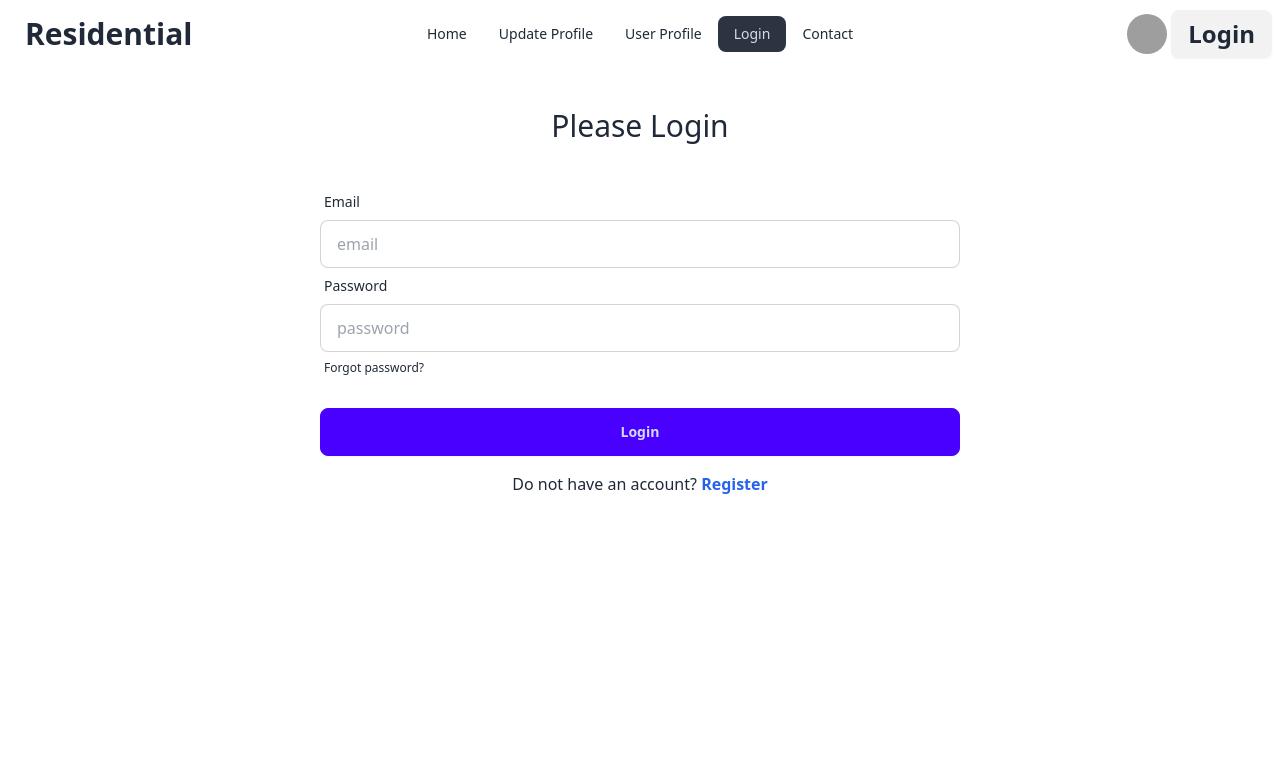
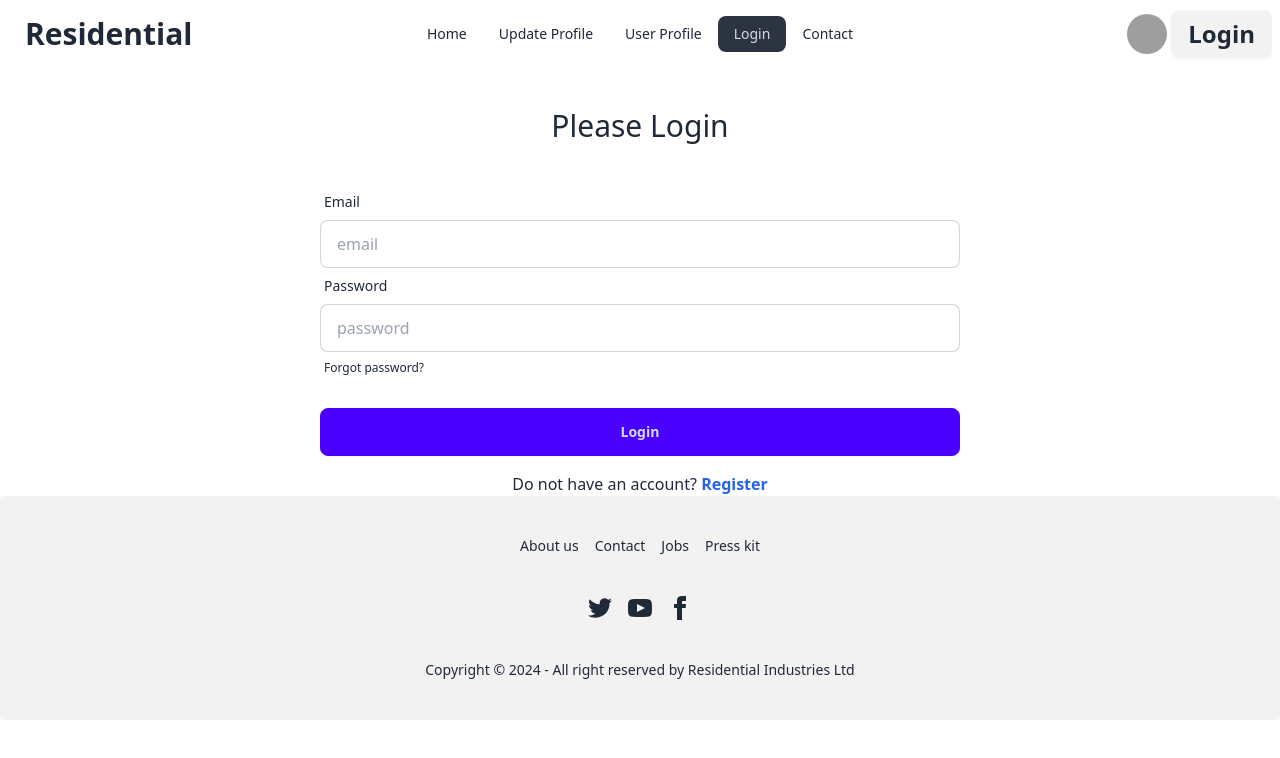
Before and after one commit to Abdullah3d/Residential-repo, a React (Vite) app: page /login in a window 1280 px wide. Shown: the top 758 px of the page. Built offline with nearby package versions, Linux system fonts and the light colour scheme; no server answers; grey boxes are pictures that could not be loaded.

Commit message:
added footer

```diff
--- a/src/Provider/AuthProvider.jsx
+++ b/src/Provider/AuthProvider.jsx
@@ -1,5 +1,5 @@
-import { createUserWithEmailAndPassword, getAuth } from "firebase/auth";
-import { createContext, useState } from "react";
+import { createUserWithEmailAndPassword, getAuth, onAuthStateChanged, signInWithEmailAndPassword, signOut } from "firebase/auth";
+import { createContext, useEffect, useState } from "react";
 import app from "../firebase/firebase.confie";
 
 
@@ -13,9 +13,26 @@
         return createUserWithEmailAndPassword(auth, email, password)
     }
 
+    const signIn = (email, password) =>{
+        return signInWithEmailAndPassword(auth, email, password);
+    }
+    const logOut = () =>{
+        return signOut(auth);
+    }
+    useEffect(() =>{
+         const unSubscribe = onAuthStateChanged(auth, currentUser =>{
+            console.log('user in the auth state change', currentUser);
+            setUser(currentUser);
+        });
+        return () =>{
+            unSubscribe();
+        }
+    },[])
     const authInfo = {
         user,
         createUser,
+        signIn,
+        logOut
     }
     return (
         <AuthContext.Provider value={authInfo}>
--- a/src/layout/Login.jsx
+++ b/src/layout/Login.jsx
@@ -1,13 +1,25 @@
 import { Link } from "react-router-dom";
+import Footer from "../pages/Footer";
+import { useContext } from "react";
+import { AuthContext } from "../Provider/AuthProvider";
 
 const Login = () => {
+const { signIn } = useContext(AuthContext);
 
     const handleLogin = e =>{
         e.preventDefault();
         console.log(e.currentTarget);
         const form = new FormData(e.currentTarget);
-        console.log(form.get('password'));
-
+        const email = form.get('email');
+        const password = form.get('password');
+        console.log(email , password);
+       signIn(email,password)
+       .then(result =>{
+        console.log(result.user)
+       })
+       .catch(error =>{
+        console.error(error);
+       })
     }
     return (
         <div>
@@ -33,6 +45,7 @@
             </div>
             </form>
             <p className="text-center mt-4">Do not have an account? <Link className="text-blue-600 font-bold" to="/register">Register</Link></p>
+            <Footer></Footer>
         </div>
 
     );
--- a/src/layout/Register.jsx
+++ b/src/layout/Register.jsx
@@ -1,7 +1,7 @@
 import { useContext } from "react";
 import { Link } from "react-router-dom";
 import { AuthContext } from "../Provider/AuthProvider";
-import { Result } from "postcss";
+import Footer from "../pages/Footer";
 
 const Register = () => {
     const { createUser } = useContext(AuthContext);
@@ -62,6 +62,7 @@
                 </div>
             </form>
             <p className="text-center mt-4">Already have an account? <Link className="text-blue-600 font-bold" to="/login">Login</Link></p>
+            <Footer></Footer>
         </div>
     );
 };
--- a/src/pages/Footer.jsx
+++ b/src/pages/Footer.jsx
@@ -1,33 +1,23 @@
 
 const Footer = () => {
     return (
-        <footer className=" p-10 bg-base-200 text-base-content">
-            <div className="footer max-w-6xl mx-auto">
-                <aside>
-                    <p className="text-2xl font-bold">Residential<br />
-                        Homes nestled, stories untold,<br/> where laughter dances and dreams unfold.</p>
-                </aside>
-                <nav className="font-bold text-xl">
-                    <h6 className="footer-title">Services</h6>
-                    <a className="link link-hover">Branding</a>
-                    <a className="link link-hover">Design</a>
-                    <a className="link link-hover">Marketing</a>
-                    <a className="link link-hover">Advertisement</a>
-                </nav>
-                <nav className="font-bold text-xl">
-                    <h6 className="footer-title">Company</h6>
+        <footer className="footer footer-center p-10 bg-base-200 text-base-content rounded">
+            <nav className="grid grid-flow-col gap-4">
                 <a className="link link-hover">About us</a>
                 <a className="link link-hover">Contact</a>
                 <a className="link link-hover">Jobs</a>
                 <a className="link link-hover">Press kit</a>
             </nav>
-                <nav className="font-bold text-xl">
-                    <h6 className="footer-title">Legal</h6>
-                    <a className="link link-hover">Terms of use</a>
-                    <a className="link link-hover">Privacy policy</a>
-                    <a className="link link-hover">Cookie policy</a>
+            <nav>
+                <div className="grid grid-flow-col gap-4">
+                    <a><svg xmlns="http://www.w3.org/2000/svg" width="24" height="24" viewBox="0 0 24 24" className="fill-current"><path d="M24 4.557c-.883.392-1.832.656-2.828.775 1.017-.609 1.798-1.574 2.165-2.724-.951.564-2.005.974-3.127 1.195-.897-.957-2.178-1.555-3.594-1.555-3.179 0-5.515 2.966-4.797 6.045-4.091-.205-7.719-2.165-10.148-5.144-1.29 2.213-.669 5.108 1.523 6.574-.806-.026-1.566-.247-2.229-.616-.054 2.281 1.581 4.415 3.949 4.89-.693.188-1.452.232-2.224.084.626 1.956 2.444 3.379 4.6 3.419-2.07 1.623-4.678 2.348-7.29 2.04 2.179 1.397 4.768 2.212 7.548 2.212 9.142 0 14.307-7.721 13.995-14.646.962-.695 1.797-1.562 2.457-2.549z"></path></svg></a>
+                    <a><svg xmlns="http://www.w3.org/2000/svg" width="24" height="24" viewBox="0 0 24 24" className="fill-current"><path d="M19.615 3.184c-3.604-.246-11.631-.245-15.23 0-3.897.266-4.356 2.62-4.385 8.816.029 6.185.484 8.549 4.385 8.816 3.6.245 11.626.246 15.23 0 3.897-.266 4.356-2.62 4.385-8.816-.029-6.185-.484-8.549-4.385-8.816zm-10.615 12.816v-8l8 3.993-8 4.007z"></path></svg></a>
+                    <a><svg xmlns="http://www.w3.org/2000/svg" width="24" height="24" viewBox="0 0 24 24" className="fill-current"><path d="M9 8h-3v4h3v12h5v-12h3.642l.358-4h-4v-1.667c0-.955.192-1.333 1.115-1.333h2.885v-5h-3.808c-3.596 0-5.192 1.583-5.192 4.615v3.385z"></path></svg></a>
+                </div>
             </nav>
-            </div>
+            <aside>
+                <p>Copyright © 2024 - All right reserved by Residential Industries Ltd</p>
+            </aside>
         </footer>
     );
 };
--- a/src/pages/Navbar.jsx
+++ b/src/pages/Navbar.jsx
@@ -1,7 +1,15 @@
+import { useContext } from "react";
 import { Link, NavLink } from "react-router-dom";
+import { AuthContext } from "../Provider/AuthProvider";
 
 const Navbar = () => {
+    const { user,logOut } = useContext(AuthContext)
 
+    const handleSignOut = () =>{
+        logOut()
+        .then()
+        .catch()
+    }
     const navLinks = <>
         <li><NavLink to="/">Home</NavLink></li>
         <li><NavLink to="/updateProfile">Update Profile</NavLink></li>
@@ -31,12 +39,18 @@
                 <label tabIndex={0} className="btn btn-ghost btn-circle avatar">
                     <div className="w-10 rounded-full">
                         <img alt="Tailwind CSS Navbar component" src="https://daisyui.com/images/stock/photo-1534528741775-53994a69daeb.jpg" />
-
                     </div>
                 </label>
-                <Link>
-                    <button className="btn text-2xl font-semibold">Login</button>
-                </Link>
+                {
+                    user ?
+                        <button onClick={handleSignOut} className="btn text-2xl font-semibold">Sign Out</button>
+                        :
+                        <Link>
+                            <button className="btn text-2xl font-semibold">Login</button>
+                        </Link>
+
+                }
+
             </div>
         </div>
     );
```
Lines whose indentation alone changed are shown as unchanged.
